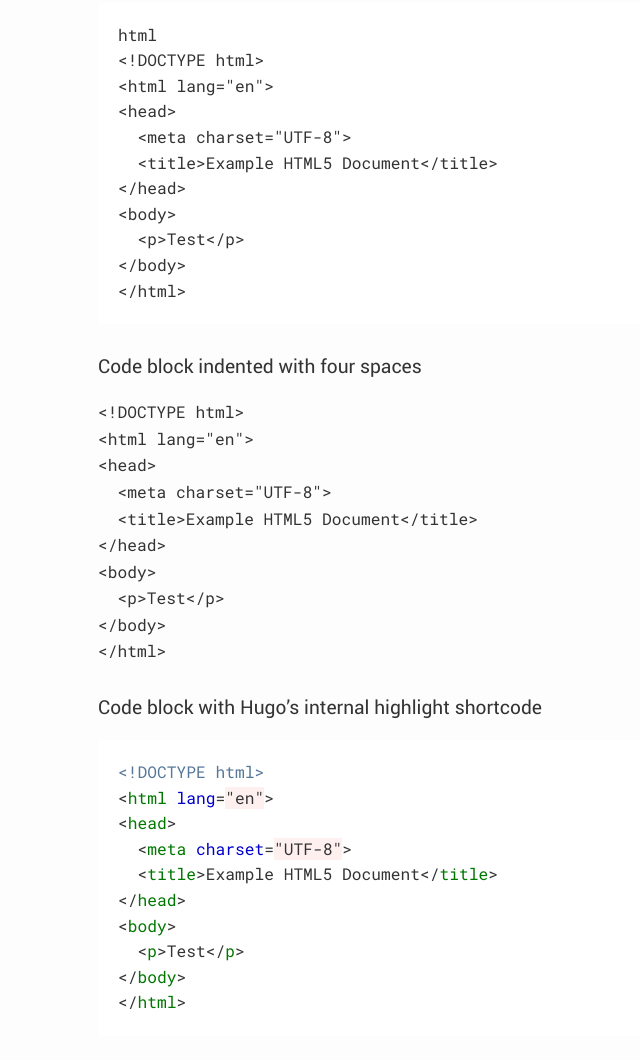
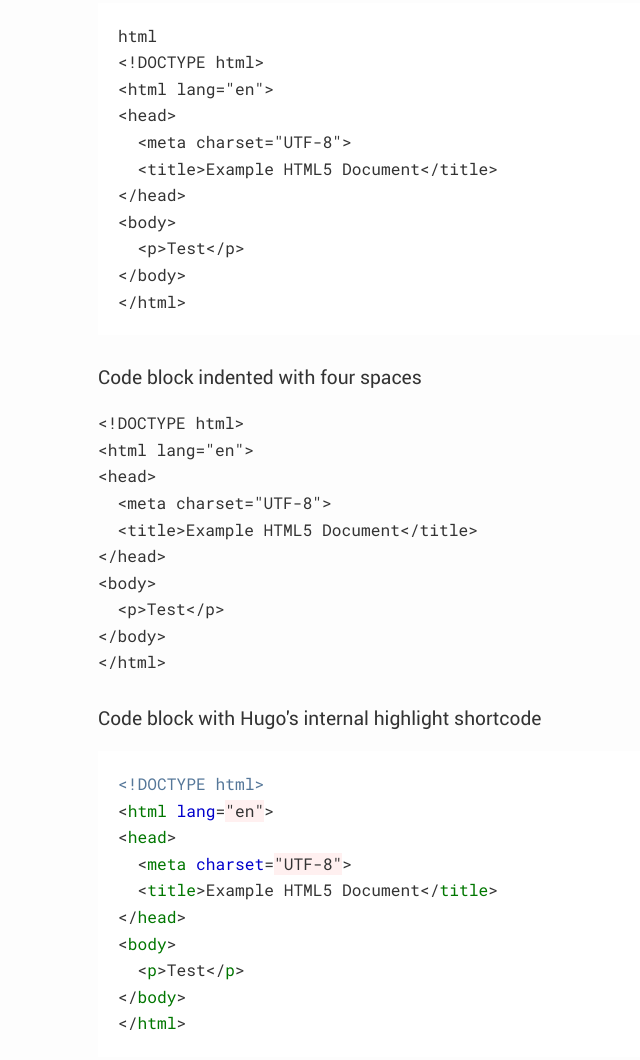
Before and after one commit to dublinpubhd/dublinpubhd.github.io, a plain HTML site: page post/2022_july/index.html in a window 1280 px wide. Shown: the part 2242-3302 px from the top of the page, without its empty margins (142-782 px from the left). Drawn offline with Linux system fonts and the light colour scheme.

Commit message:
Publishing site Wed Jun  8 17:48:58 UTC 2022

```diff
--- a/post/2022_july/index.html
+++ b/post/2022_july/index.html
@@ -4,7 +4,7 @@
 <meta charset="UTF-8">
 <title>Dublin PubhD Returns | Dublin PubhD</title>
 <meta http-equiv="X-UA-Compatible" content="IE=edge">
-<meta name="generator" content="Hugo 0.100.1" />
+<meta name="generator" content="Hugo 0.62.0" />
 <meta name="viewport" content="width=device-width, initial-scale=1">
 <meta name="author" content="Hugo Authors">
 <meta name="keywords" content="markdown, css, html, themes">
@@ -26,10 +26,10 @@ document.addEventListener("DOMContentLoaded", function() { renderMathInElement(d
 <meta property="og:title" content="Dublin PubhD Returns" />
 <meta property="og:description" content="Sample article showcasing basic Markdown syntax and formatting for HTML elements." />
 <meta property="og:type" content="article" />
-<meta property="og:url" content="http://www.pubhd.ie/post/2022_july/" /><meta property="og:image" content="http://www.pubhd.ie/img/example.jpg" /><meta property="article:section" content="post" />
+<meta property="og:url" content="http://www.pubhd.ie/post/2022_july/" />
+<meta property="og:image" content="http://www.pubhd.ie/img/example.jpg" />
 <meta property="article:published_time" content="2022-07-06T00:00:00+00:00" />
 <meta property="article:modified_time" content="2022-07-06T00:00:00+00:00" />
-
 <meta name="twitter:card" content="summary_large_image"/>
 <meta name="twitter:image" content="http://www.pubhd.ie/img/example.jpg"/>
 
@@ -37,9 +37,14 @@ document.addEventListener("DOMContentLoaded", function() { renderMathInElement(d
 <meta name="twitter:description" content="Sample article showcasing basic Markdown syntax and formatting for HTML elements."/>
 
 <meta itemprop="name" content="Dublin PubhD Returns">
-<meta itemprop="description" content="Sample article showcasing basic Markdown syntax and formatting for HTML elements."><meta itemprop="datePublished" content="2022-07-06T00:00:00+00:00" />
-<meta itemprop="dateModified" content="2022-07-06T00:00:00+00:00" />
-<meta itemprop="wordCount" content="445"><meta itemprop="image" content="http://www.pubhd.ie/img/example.jpg">
+<meta itemprop="description" content="Sample article showcasing basic Markdown syntax and formatting for HTML elements.">
+<meta itemprop="datePublished" content="2022-07-06T00:00:00&#43;00:00" />
+<meta itemprop="dateModified" content="2022-07-06T00:00:00&#43;00:00" />
+<meta itemprop="wordCount" content="439">
+<meta itemprop="image" content="http://www.pubhd.ie/img/example.jpg">
+
+
+
 <meta itemprop="keywords" content="markdown,css,html,themes," />
 </head>
 <body>
@@ -120,11 +125,11 @@ document.addEventListener("DOMContentLoaded", function() { renderMathInElement(d
 </blockquote>
 <h4 id="blockquote-with-attribution">Blockquote with attribution</h4>
 <blockquote>
-<p>Don&rsquo;t communicate by sharing memory, share memory by communicating.<!-- raw HTML omitted -->
+<p>Don't communicate by sharing memory, share memory by communicating.<!-- raw HTML omitted -->
 — <!-- raw HTML omitted -->Rob Pike<sup id="fnref:1"><a href="#fn:1" class="footnote-ref" role="doc-noteref">1</a></sup><!-- raw HTML omitted --></p>
 </blockquote>
 <h2 id="tables">Tables</h2>
-<p>Tables aren&rsquo;t part of the core Markdown spec, but Hugo supports supports them out-of-the-box.</p>
+<p>Tables aren't part of the core Markdown spec, but Hugo supports supports them out-of-the-box.</p>
 <table>
 <thead>
 <tr>
@@ -164,18 +169,18 @@ document.addEventListener("DOMContentLoaded", function() { renderMathInElement(d
 </table>
 <h2 id="code-blocks">Code Blocks</h2>
 <h4 id="code-block-with-backticks">Code block with backticks</h4>
-<div class="highlight"><pre tabindex="0" style="background-color:#fff;-moz-tab-size:4;-o-tab-size:4;tab-size:4;"><code class="language-fallback" data-lang="fallback"><span style="display:flex;"><span>html
-</span></span><span style="display:flex;"><span>&lt;!DOCTYPE html&gt;
-</span></span><span style="display:flex;"><span>&lt;html lang=&#34;en&#34;&gt;
-</span></span><span style="display:flex;"><span>&lt;head&gt;
-</span></span><span style="display:flex;"><span>  &lt;meta charset=&#34;UTF-8&#34;&gt;
-</span></span><span style="display:flex;"><span>  &lt;title&gt;Example HTML5 Document&lt;/title&gt;
-</span></span><span style="display:flex;"><span>&lt;/head&gt;
-</span></span><span style="display:flex;"><span>&lt;body&gt;
-</span></span><span style="display:flex;"><span>  &lt;p&gt;Test&lt;/p&gt;
-</span></span><span style="display:flex;"><span>&lt;/body&gt;
-</span></span><span style="display:flex;"><span>&lt;/html&gt;
-</span></span></code></pre></div><h4 id="code-block-indented-with-four-spaces">Code block indented with four spaces</h4>
+<div class="highlight"><pre style="background-color:#fff;-moz-tab-size:4;-o-tab-size:4;tab-size:4"><code class="language-fallback" data-lang="fallback">html
+&lt;!DOCTYPE html&gt;
+&lt;html lang=&#34;en&#34;&gt;
+&lt;head&gt;
+  &lt;meta charset=&#34;UTF-8&#34;&gt;
+  &lt;title&gt;Example HTML5 Document&lt;/title&gt;
+&lt;/head&gt;
+&lt;body&gt;
+  &lt;p&gt;Test&lt;/p&gt;
+&lt;/body&gt;
+&lt;/html&gt;
+</code></pre></div><h4 id="code-block-indented-with-four-spaces">Code block indented with four spaces</h4>
 <pre><code>&lt;!DOCTYPE html&gt;
 &lt;html lang=&quot;en&quot;&gt;
 &lt;head&gt;
@@ -187,17 +192,17 @@ document.addEventListener("DOMContentLoaded", function() { renderMathInElement(d
 &lt;/body&gt;
 &lt;/html&gt;
 </code></pre>
-<h4 id="code-block-with-hugos-internal-highlight-shortcode">Code block with Hugo&rsquo;s internal highlight shortcode</h4>
-<div class="highlight"><pre tabindex="0" style="background-color:#fff;-moz-tab-size:4;-o-tab-size:4;tab-size:4;"><code class="language-html" data-lang="html"><span style="display:flex;"><span><span style="color:#579">&lt;!DOCTYPE html&gt;</span>
-</span></span><span style="display:flex;"><span>&lt;<span style="color:#070">html</span> <span style="color:#00c">lang</span><span style="color:#333">=</span><span style="background-color:#fff0f0">&#34;en&#34;</span>&gt;
-</span></span><span style="display:flex;"><span>&lt;<span style="color:#070">head</span>&gt;
-</span></span><span style="display:flex;"><span>  &lt;<span style="color:#070">meta</span> <span style="color:#00c">charset</span><span style="color:#333">=</span><span style="background-color:#fff0f0">&#34;UTF-8&#34;</span>&gt;
-</span></span><span style="display:flex;"><span>  &lt;<span style="color:#070">title</span>&gt;Example HTML5 Document&lt;/<span style="color:#070">title</span>&gt;
-</span></span><span style="display:flex;"><span>&lt;/<span style="color:#070">head</span>&gt;
-</span></span><span style="display:flex;"><span>&lt;<span style="color:#070">body</span>&gt;
-</span></span><span style="display:flex;"><span>  &lt;<span style="color:#070">p</span>&gt;Test&lt;/<span style="color:#070">p</span>&gt;
-</span></span><span style="display:flex;"><span>&lt;/<span style="color:#070">body</span>&gt;
-</span></span><span style="display:flex;"><span>&lt;/<span style="color:#070">html</span>&gt;</span></span></code></pre></div>
+<h4 id="code-block-with-hugos-internal-highlight-shortcode">Code block with Hugo's internal highlight shortcode</h4>
+<div class="highlight"><pre style="background-color:#fff;-moz-tab-size:4;-o-tab-size:4;tab-size:4"><code class="language-html" data-lang="html"><span style="color:#579">&lt;!DOCTYPE html&gt;</span>
+&lt;<span style="color:#070">html</span> <span style="color:#00c">lang</span><span style="color:#333">=</span><span style="background-color:#fff0f0">&#34;en&#34;</span>&gt;
+&lt;<span style="color:#070">head</span>&gt;
+  &lt;<span style="color:#070">meta</span> <span style="color:#00c">charset</span><span style="color:#333">=</span><span style="background-color:#fff0f0">&#34;UTF-8&#34;</span>&gt;
+  &lt;<span style="color:#070">title</span>&gt;Example HTML5 Document&lt;/<span style="color:#070">title</span>&gt;
+&lt;/<span style="color:#070">head</span>&gt;
+&lt;<span style="color:#070">body</span>&gt;
+  &lt;<span style="color:#070">p</span>&gt;Test&lt;/<span style="color:#070">p</span>&gt;
+&lt;/<span style="color:#070">body</span>&gt;
+&lt;/<span style="color:#070">html</span>&gt;</code></pre></div>
 <h2 id="list-types">List Types</h2>
 <h4 id="ordered-list">Ordered List</h4>
 <ol>
@@ -225,14 +230,14 @@ document.addEventListener("DOMContentLoaded", function() { renderMathInElement(d
 <p>X<!-- raw HTML omitted -->n<!-- raw HTML omitted --> + Y<!-- raw HTML omitted -->n<!-- raw HTML omitted --> = Z<!-- raw HTML omitted -->n<!-- raw HTML omitted --></p>
 <p>Press <!-- raw HTML omitted --><!-- raw HTML omitted -->CTRL<!-- raw HTML omitted -->+<!-- raw HTML omitted -->ALT<!-- raw HTML omitted -->+<!-- raw HTML omitted -->Delete<!-- raw HTML omitted --><!-- raw HTML omitted --> to end the session.</p>
 <p>Most <!-- raw HTML omitted -->salamanders<!-- raw HTML omitted --> are nocturnal, and hunt for insects, worms, and other small creatures.</p>
-<div class="footnotes" role="doc-endnotes">
+<section class="footnotes" role="doc-endnotes">
 <hr>
 <ol>
-<li id="fn:1">
-<p>The above quote is excerpted from Rob Pike&rsquo;s <a href="https://www.youtube.com/watch?v=PAAkCSZUG1c" target="_blank">talk</a> during Gopherfest, November 18, 2015.&#160;<a href="#fnref:1" class="footnote-backref" role="doc-backlink">&#x21a9;&#xfe0e;</a></p>
+<li id="fn:1" role="doc-endnote">
+<p>The above quote is excerpted from Rob Pike's <a href="https://www.youtube.com/watch?v=PAAkCSZUG1c" target="_blank">talk</a> during Gopherfest, November 18, 2015. <a href="#fnref:1" class="footnote-backref" role="doc-backlink">&#x21a9;&#xfe0e;</a></p>
 </li>
 </ol>
-</div>
+</section>
 </div>
 <div class="tags">
 <div class="taxosfloating_left">
@@ -263,7 +268,7 @@ document.addEventListener("DOMContentLoaded", function() { renderMathInElement(d
 </div>
 </main>
 <footer>
-© Copyright notice | <a href="https://github.com/dataCobra/hugo-vitae" target="_blank">Vitae</a> theme for <a href="https://gohugo.io" target="_blank">Hugo</a>
+© Copyright notice | <a href="https://github.com/dataCobra/hugo-vitae">Vitae</a> theme for <a href="https://gohugo.io">Hugo</a>
 </footer><script src="/js/dark-mode.js"></script>
 
 </body>
```
Also changed, not shown: 404.html (+2 -2 lines), about/index.html (+6 -5 lines), categories/index.html (+3 -3 lines), categories/syntax/index.html (+3 -3 lines), categories/themes/index.html (+3 -3 lines), index.html (+3 -3 lines), page/1/index.html (+1 -10 lines), post/index.html (+3 -3 lines), series/index.html (+2 -2 lines), sitemap.xml (+38 -12 lines), tags/css/index.html (+3 -3 lines), tags/html/index.html (+3 -3 lines), tags/index.html (+3 -3 lines), tags/markdown/index.html (+3 -3 lines), 1 more files.
